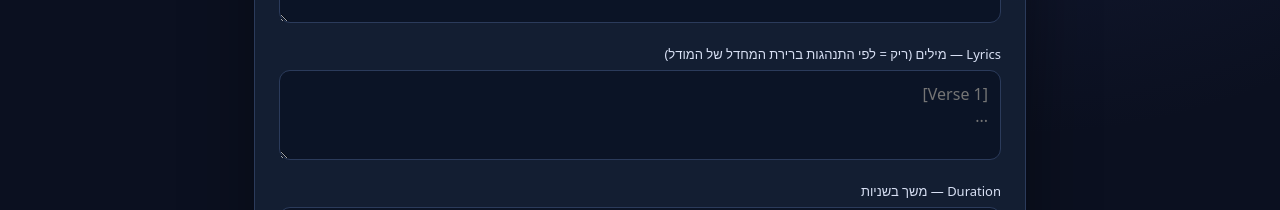
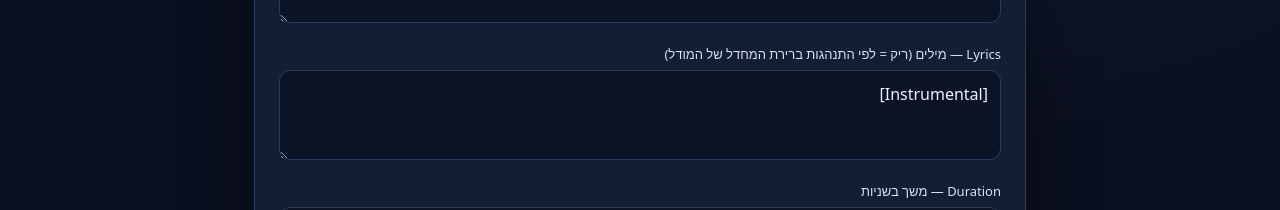
Before and after one commit to unisocsu/kaggle_music_bgenerator_admin, a plain HTML site: page docs/direct.html in a window 1280 px wide. Shown: the part 524-734 px from the top of the page. Drawn offline with Linux system fonts and the light colour scheme.

Commit message:
Set direct generator default lyrics to instrumental as requested

```diff
--- a/docs/direct.html
+++ b/docs/direct.html
@@ -21,7 +21,7 @@ button{border:0;border-radius:11px;padding:12px 18px;font:inherit;font-weight:70
 <label for="caption">Caption — תיאור הסגנון וההפקה</label>
 <textarea id="caption" required>Upbeat acoustic folk with warm guitar and gentle drums</textarea>
 <label for="lyrics">Lyrics — מילים (ריק = לפי התנהגות ברירת המחדל של המודל)</label>
-<textarea id="lyrics" placeholder="[Verse 1]&#10;..."></textarea>
+<textarea id="lyrics" placeholder="[Verse 1]&#10;...">[Instrumental]</textarea>
 <label for="duration">Duration — משך בשניות</label>
 <input id="duration" type="number" min="0" max="600" value="30" required>
 <button id="submit" type="submit">שלח בקשת יצירה ל־Kaggle</button>
```
